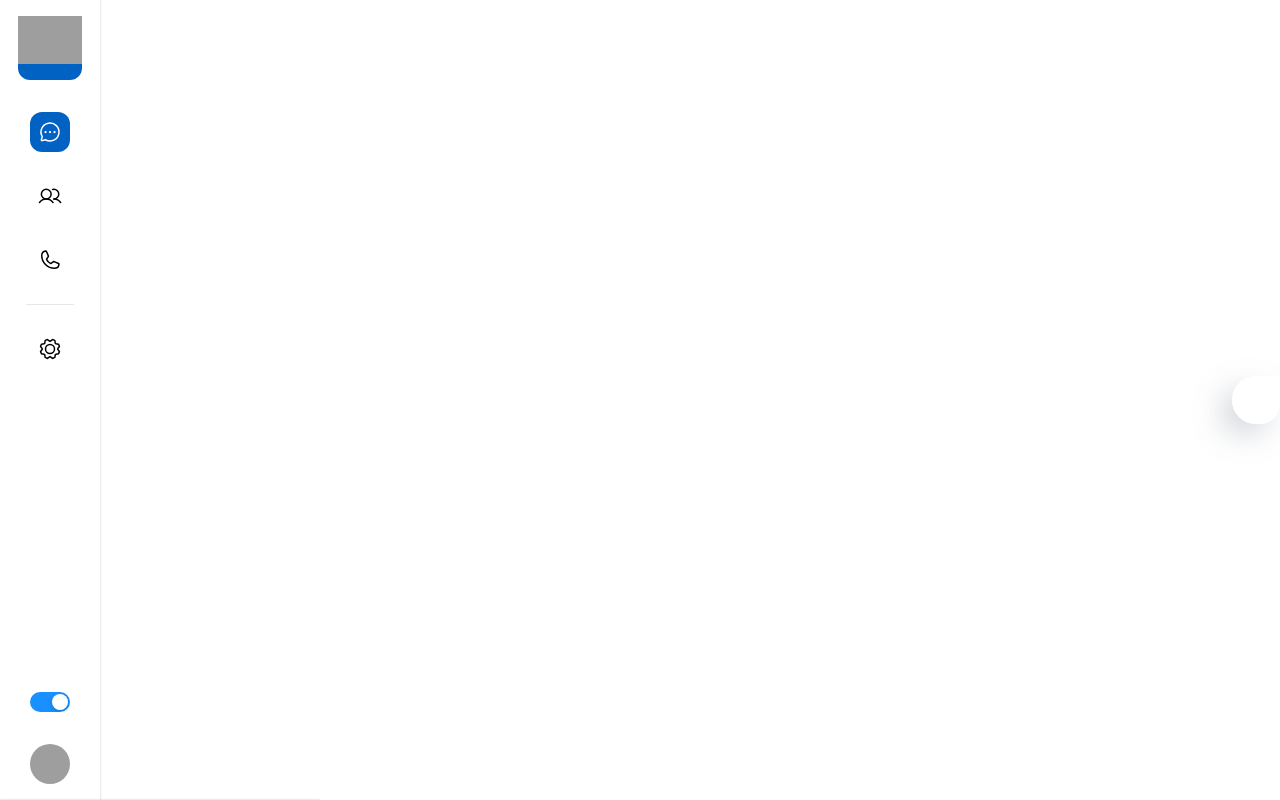
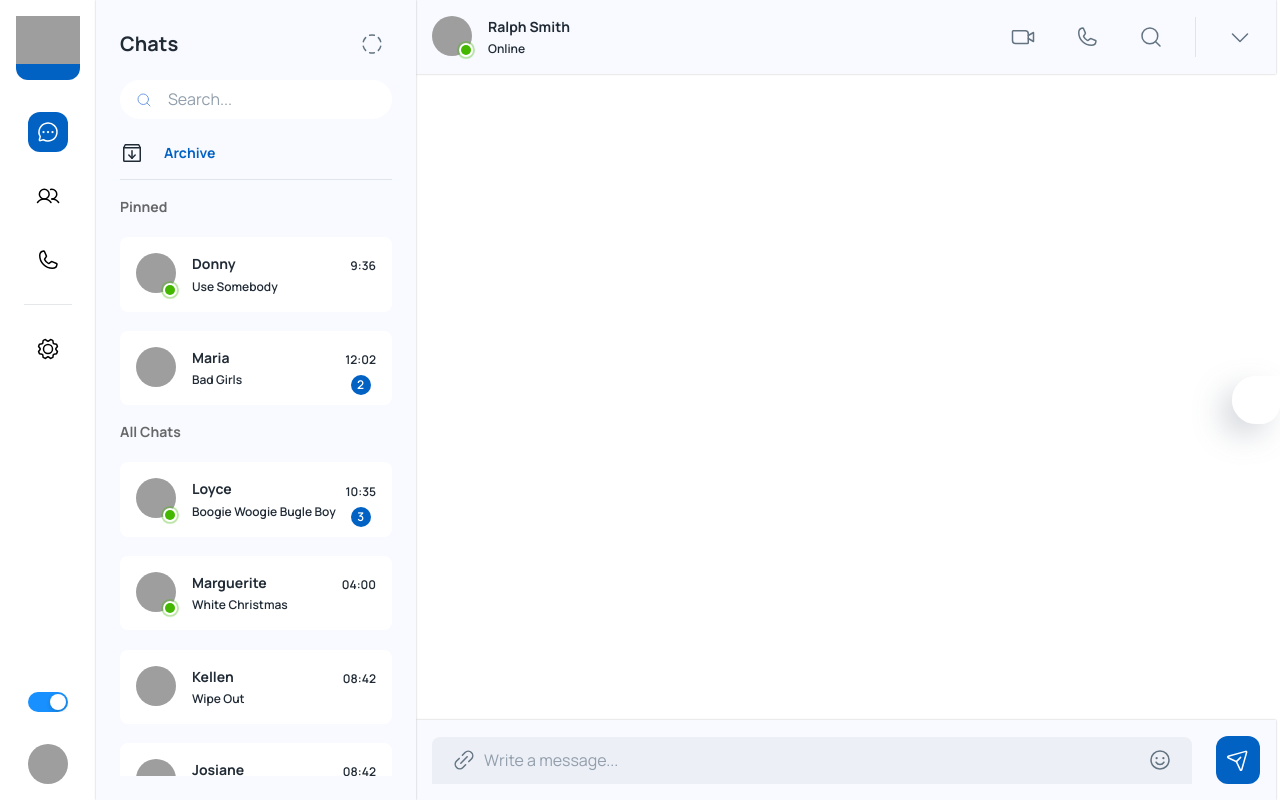
Before and after one commit to 4K416/react-chat-app, a React (Create React App) app: page /app in a window 1280 px wide. Shown: the top 800 px of the page. Built offline with nearby package versions, Linux system fonts and the light colour scheme; grey boxes are pictures that could not be loaded; some icons are missing.

Commit message:
Conversation screen done

```diff
--- a/src/components/Chat/Header.js
+++ b/src/components/Chat/Header.js
@@ -9,10 +9,9 @@
   Menu,
   MenuItem,
   Stack,
-  styled,
   Typography,
 } from "@mui/material";
-import { useTheme } from "@mui/material/styles";
+import { styled,useTheme } from "@mui/material/styles";
 import { CaretDown, MagnifyingGlass, Phone, VideoCamera } from "phosphor-react";
 import { faker } from "@faker-js/faker";
 import { useSearchParams } from "react-router-dom";
--- /dev/null
+++ b/src/components/Conversation/index.js
@@ -0,0 +1,125 @@
+import { faker } from '@faker-js/faker';
+import { Avatar, Box, Stack, Badge, Typography, IconButton, Divider, TextField, InputAdornment } from '@mui/material';
+import React from 'react';
+import { styled,useTheme } from "@mui/material/styles";
+import { CaretDown, LinkSimple, MagnifyingGlass, PaperPlaneTilt, Phone, Smiley, VideoCamera } from 'phosphor-react';
+
+const StyledInput = styled(TextField)(({ theme }) => ({
+    "& .MuiInputBase-input": {
+      paddingTop: '12px',
+      paddingBottom: '12px',
+    }
+  }));
+
+const StyledBadge = styled(Badge)(({ theme }) => ({
+    "& .MuiBadge-badge": {
+      backgroundColor: "#44b700",
+      color: "#44b700",
+      boxShadow: `0 0 0 2px ${theme.palette.background.paper}`,
+      "&::after": {
+        position: "absolute",
+        top: 0,
+        left: 0,
+        width: "100%",
+        height: "100%",
+        borderRadius: "50%",
+        animation: "ripple 1.2s infinite ease-in-out",
+        border: "1px solid currentColor",
+        content: '""',
+      },
+    },
+    "@keyframes ripple": {
+      "0%": {
+        transform: "scale(.8)",
+        opacity: 1,
+      },
+      "100%": {
+        transform: "scale(2.4)",
+        opacity: 0,
+      },
+    },
+  }));
+
+const Conversation = () => {
+    const theme = useTheme();
+  return (
+    <Stack height={'100%'} maxHeight={'100vh'} width={'auto'}>
+
+        {/* Chat header */}
+        <Box p={2} sx={{ width:'100%', backgroundColor: theme.palette.mode === 'light' ? '#F8FAFF' : theme.palette.background.paper, boxShadow:'0px 0px 2px rgba(0,0,0,0.25)'}}>
+            <Stack alignItems={'center'} direction='row' justifyContent={'space-between'}
+            sx={{width:'100%', height:'100%'}}>
+                <Stack direction={'row'} spacing={2}>
+                    <Box>
+                        <StyledBadge  overlap="circular"
+                        anchorOrigin={{ // position
+                            vertical: "bottom",
+                            horizontal: "right",
+                        }}
+                        variant="dot">
+                            <Avatar alt={faker.name.fullName()} src={faker.image.avatar()}/>
+                        </StyledBadge>
+
+                    </Box>
+                    <Stack spacing={0.2}>
+                            <Typography variant='subtitle2'>
+                                {faker.name.fullName()}
+                            </Typography>
+                            <Typography variant='caption'>
+                                Online
+                            </Typography>
+                        </Stack>
+                </Stack>
+                <Stack direction='row' alignItems='center' spacing={3}>
+                    <IconButton>
+                        <VideoCamera/>
+                    </IconButton>
+                    <IconButton>
+                        <Phone/>
+                    </IconButton>
+                    <IconButton>
+                        <MagnifyingGlass/>
+                    </IconButton>
+                    <Divider orientation='vertical' flexItem/>
+                    <IconButton>
+                        <CaretDown/>
+                    </IconButton>
+                </Stack>
+            </Stack>
+        </Box>
+        {/* Msg */}
+        <Box width={"100%"} sx={{flexGrow:1}}>
+
+        </Box>
+        {/* Chat footer */}
+        <Box p={2} sx={{ width:'100%', backgroundColor: theme.palette.mode === 'light' ? '#F8FAFF' : theme.palette.background.paper, boxShadow:'0px 0px 2px rgba(0,0,0,0.25)'}}>
+            <Stack direction='row' alignItems={'center'} spacing={3}>
+                <StyledInput fullWidth placeholder='Write a message...' variant='filled' InputProps={{
+                    disableUnderline: true,
+                    startAdornment: <InputAdornment>
+                    <IconButton>
+                        <LinkSimple/>
+                    </IconButton>
+                    </InputAdornment>,
+                    endAdornment: <InputAdornment>
+                    <IconButton>
+                        <Smiley/>
+                    </IconButton>
+                    </InputAdornment>
+                }}/>
+                <Box sx={{height:48, width: 48, backgroundColor:theme.palette.primary.main,
+                borderRadius: 1.5}}>
+                    <Stack sx={{height:'100%', width:'100%', alignItems:'center', justifyContent:'center'}}>
+                        <IconButton>
+                            <PaperPlaneTilt color='#fff'/>
+                        </IconButton>
+                    </Stack>
+
+                </Box>
+            </Stack>
+        </Box>
+    </Stack>
+  )
+}
+
+export default Conversation
--- a/src/layouts/dashboard/index.js
+++ b/src/layouts/dashboard/index.js
@@ -65,7 +65,7 @@
 
 
   return (
-    <>
+    <Stack direction='row'>
       <Box p={2} sx={{ backgroundColor: theme.palette.background.paper,
         boxShadow: "0px 0px 2px rgba(0,0,0,0.25)", height: "100vh", width: 100, display:"flex" }}>
         <Stack direction="column" alignItems={"center"} justifyContent="space-between"
@@ -125,7 +125,7 @@
       </Box>
 
       <Outlet />
-    </>
+    </Stack>
 
   );
 };
--- a/src/pages/dashboard/GeneralApp.js
+++ b/src/pages/dashboard/GeneralApp.js
@@ -1,13 +1,22 @@
 import React from "react";
 import Chats from "./Chats";
+import { Box, Stack } from "@mui/material";
+import Conversation from "../../components/Conversation";
+import { useTheme } from "@mui/material/styles";
 
 const GeneralApp = () => {
+  const theme = useTheme();
+  return (
+    <Stack direction='row' sx={{ width: '100%' }}>
+      {/* Chats */}
+      <Chats />
 
-  return (
-    <>
-      {/* Chats */}
-      <Chats/>
-    </>
+      <Box sx={{ height: '100%', width: 'calc(100vw - 420px)',
+       backgroundColor: theme.palette.mode === 'light' ? '#fff' : theme.palette.background.default }}>
+      {/* Conversation */}
+      <Conversation/>
+      </Box>
+    </Stack>
   );
 };
 
```
Also changed, not shown: src/assets/Images/istockphoto-1254626162-1024x1024.jpg (added).
